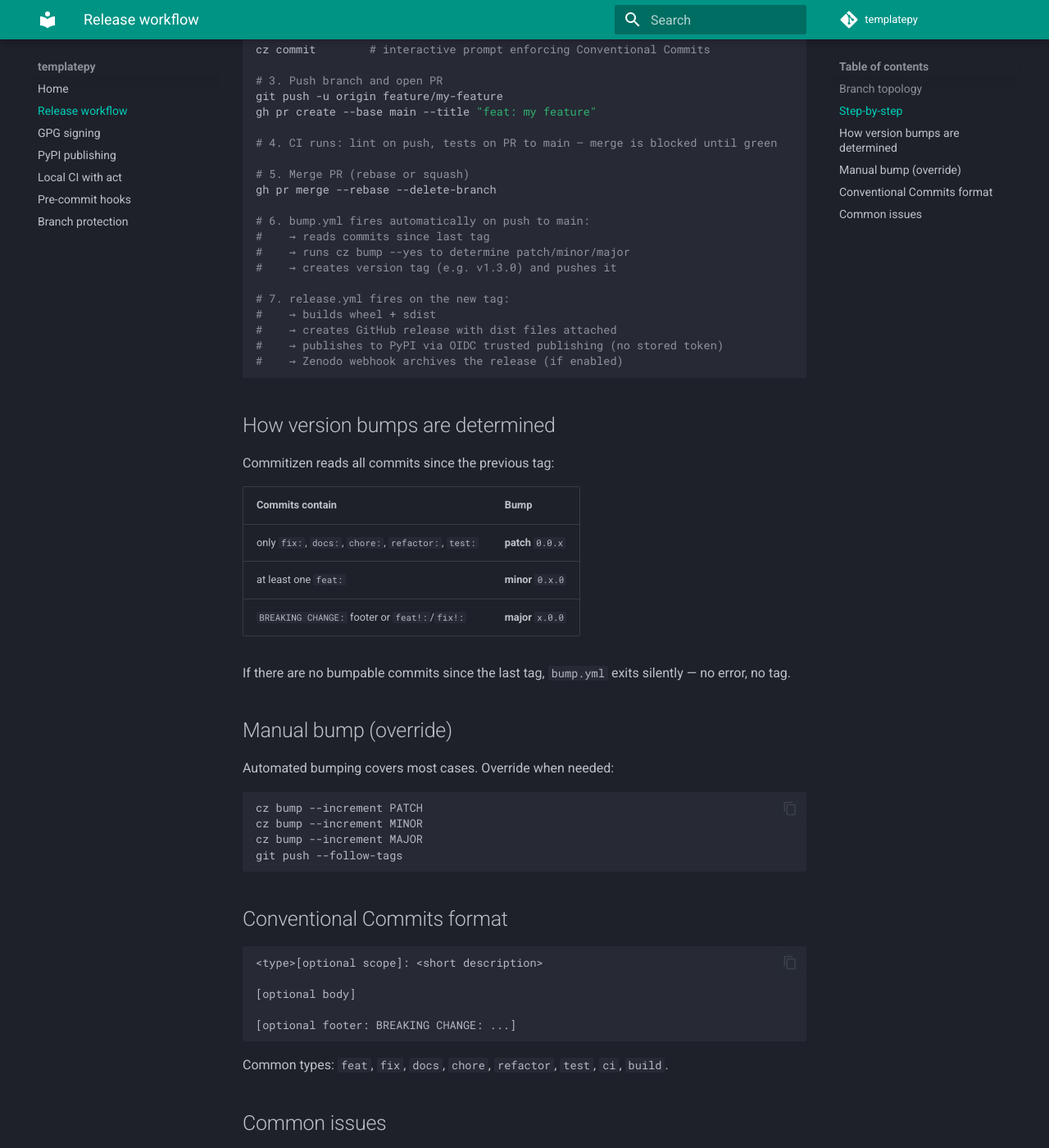
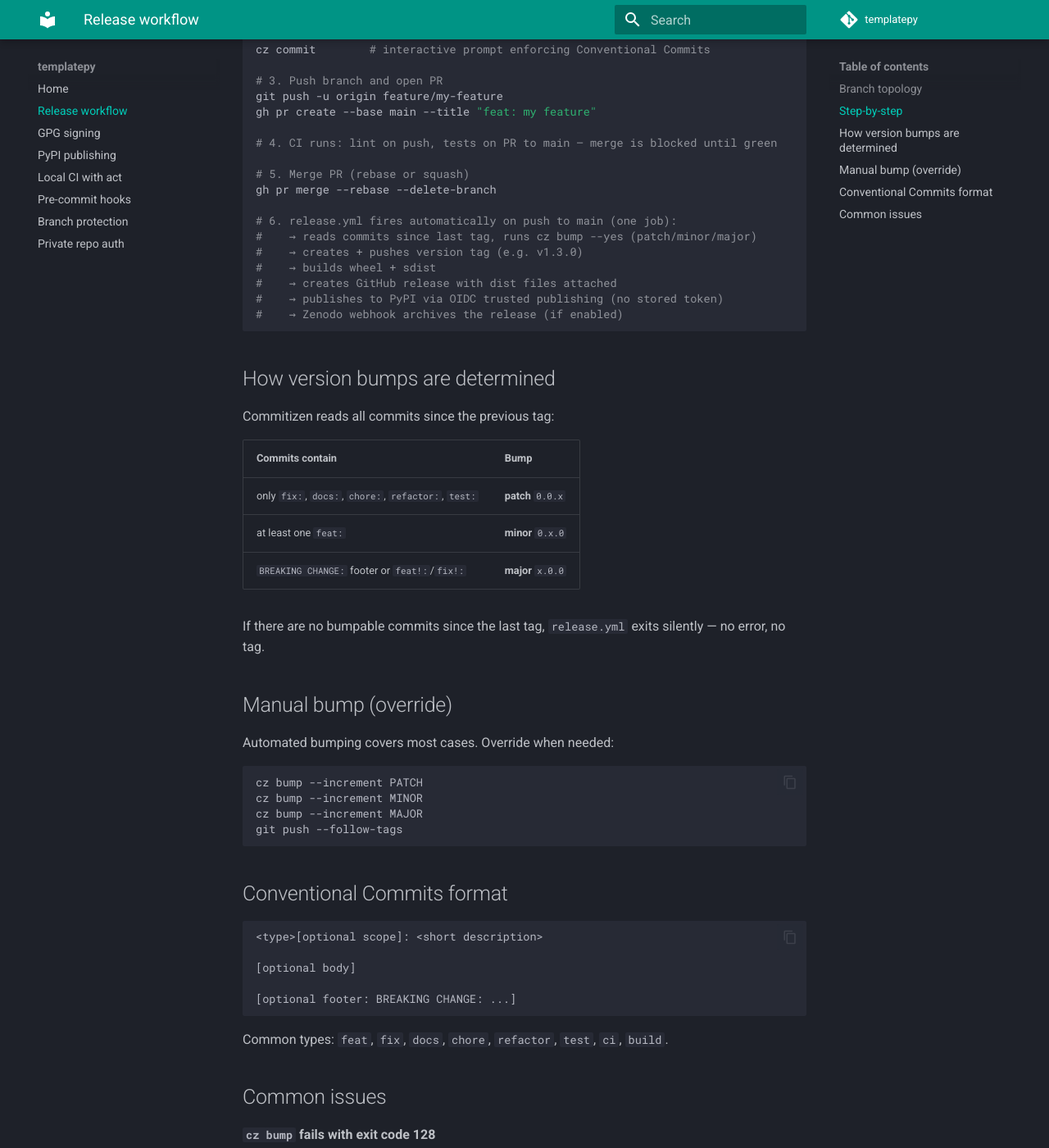
Before and after one commit to larsrollik/templatepy, an MkDocs documentation site: the page built from docs/release-workflow.md, in a window 1280 px wide and 1400 px high, scrolled down 503 px. Shown: the whole window at 82% size. Built offline with MkDocs 1.6.1 and Material for MkDocs 9.7.7, drawn with Linux system fonts in a browser that asks for light colours; comment, search, counter and statistics services are not loaded; some of the changed text lies outside the part shown.

Commit message:
docs: refresh CI docs — private_repo_auth, real release flow, gate name
- document the new private_repo_auth option (app vs pat) + CI_APP_ID/
  CI_APP_PRIVATE_KEY vs PRIVATE_REPO_ACCESS_TOKEN secrets (new
  docs/private-repo-auth.md + questions-table rows incl. test_on_windows).
- fix stale bump.yml references: the generated payload ships one combined
  release.yml (cz bump + build + publish on push to main), not a separate
  bump workflow; drop the obsolete BUMP_TOKEN cross-trigger note.
- fix CI-gate wording (no secrets-scan job; gate is lint + test).
- lead the generated README install with uv add.

````diff
--- a/docs/pypi-publishing.md
+++ b/docs/pypi-publishing.md
@@ -18,7 +18,7 @@
 
 ## Trigger a release
 
-Releases are triggered automatically by `bump.yml` on every merge to `main`. To trigger manually:
+Releases are triggered automatically by `release.yml` on every merge to `main`. To trigger manually:
 
 ```sh
 cz bump
--- a/docs/release-workflow.md
+++ b/docs/release-workflow.md
@@ -28,12 +28,9 @@
 # 5. Merge PR (rebase or squash)
 gh pr merge --rebase --delete-branch
 
-# 6. bump.yml fires automatically on push to main:
-#    → reads commits since last tag
-#    → runs cz bump --yes to determine patch/minor/major
-#    → creates version tag (e.g. v1.3.0) and pushes it
-
-# 7. release.yml fires on the new tag:
+# 6. release.yml fires automatically on push to main (one job):
+#    → reads commits since last tag, runs cz bump --yes (patch/minor/major)
+#    → creates + pushes version tag (e.g. v1.3.0)
 #    → builds wheel + sdist
 #    → creates GitHub release with dist files attached
 #    → publishes to PyPI via OIDC trusted publishing (no stored token)
@@ -50,7 +47,7 @@
 | at least one `feat:` | **minor** `0.x.0` |
 | `BREAKING CHANGE:` footer or `feat!:`/`fix!:` | **major** `x.0.0` |
 
-If there are no bumpable commits since the last tag, `bump.yml` exits silently — no error, no tag.
+If there are no bumpable commits since the last tag, `release.yml` exits silently — no error, no tag.
 
 ## Manual bump (override)
 
@@ -77,10 +74,6 @@
 
 ## Common issues
 
-**`bump.yml` pushed a tag but `release.yml` didn't trigger**
-
-GitHub prevents downstream `push` triggers when `GITHUB_TOKEN` is the actor. If this happens, store a PAT as `BUMP_TOKEN` and set `token: ${{ secrets.BUMP_TOKEN }}` in the checkout step of `bump.yml`.
-
 **`cz bump` fails with exit code 128**
 
 - Detached HEAD → `git checkout main` first
--- a/mkdocs.yml
+++ b/mkdocs.yml
@@ -34,3 +34,4 @@
   - Local CI with act: local-ci.md
   - Pre-commit hooks: pre-commit.md
   - Branch protection: branch-protection.md
+  - Private repo auth: private-repo-auth.md
````
Also changed, not shown: README.md (+3 -4 lines), docs/branch-protection.md (+4 -4 lines), docs/index.md (+5 -3 lines), docs/private-repo-auth.md (added, +51 -0 lines), template/README.md (+3 -3 lines).
